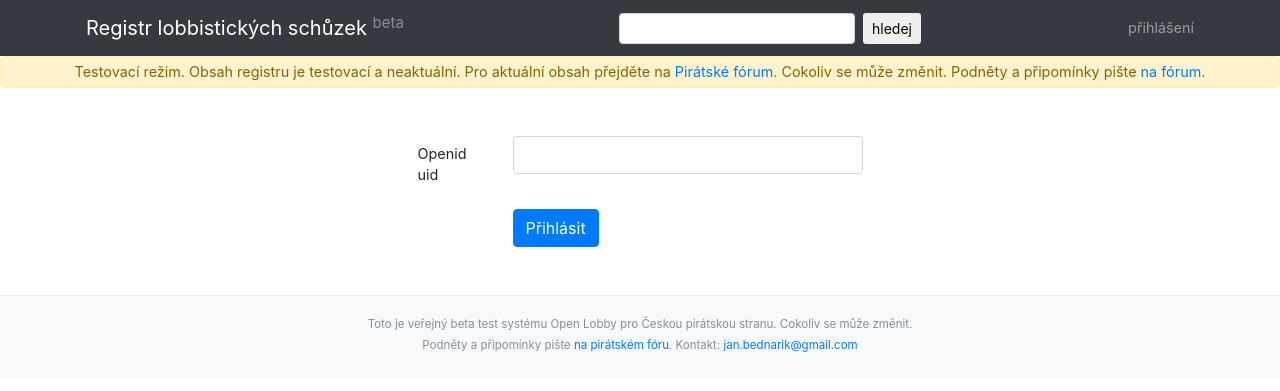
After one commit to openlobby/openlobby-app, a Django app: template olapp/core/templates/core/login.html in a window 1280 px wide. The commit adds this page. Shown: the top 391 px of the page. Run offline with Django 3.2, Linux system fonts and the light colour scheme; the template is opened without the code that fills it, so the values that code supplies are empty, except form fields; tables that the repository leaves empty hold one stand-in row (values such as "Sample post"); form fields are guessed from the names that the template uses; some libraries are stand-ins or nearby versions.

Commit message:
Login page.

```diff
--- a/olapp/core/forms.py
+++ b/olapp/core/forms.py
@@ -10,3 +10,7 @@
         value = self.cleaned_data['q']
         value = strip_tags(value)
         return ' '.join(re.findall(r'(\b\w+)', value))
+
+
+class LoginForm(forms.Form):
+    openid_uid = forms.CharField(label='OpenID', required=True)
--- /dev/null
+++ b/olapp/core/templates/core/login.html
@@ -0,0 +1,28 @@
+{% extends "core/skeleton.html" %}
+
+{% block content %}
+
+<div class="my-5">
+  <form class="form" action="{% url 'login' %}" method="post">
+    {% csrf_token %}
+    <div class="form-group row justify-content-md-center">
+      <label for="{{ form.openid_uid.id_for_label }}" class="col-1 col-form-label">{{ form.openid_uid.label }}</label>
+      <div class="col-4">
+        <input type="text" class="form-control{% if form.openid_uid.errors %} is-invalid{% endif %}" name="{{ form.openid_uid.name }}" id="{{ form.openid_uid.id_for_label }}">
+        {% if form.openid_uid.errors %}
+          <div class="invalid-feedback">
+            {{ form.openid_uid.errors }}
+          </div>
+        {% endif %}
+      </div>
+    </div>
+    <div class="form-group row justify-content-md-center">
+      <div class="col-1"></div>
+      <div class="col-4">
+        <button type="submit" class="btn btn-primary">Přihlásit</button>
+      </div>
+    </div>
+  </form>
+</div>
+
+{% endblock %}
--- a/olapp/core/templates/core/skeleton.html
+++ b/olapp/core/templates/core/skeleton.html
@@ -23,8 +23,7 @@
 
         <ul class="navbar-nav">
           <li class="nav-item">
-            {#<a class="nav-link" href="#">přihlášení</a>#}
-            <span class="text-secondary">přihlášení</span>
+            <a class="nav-link" href="{% url 'login' %}">přihlášení</a>
           </li>
         </ul>
 
--- a/olapp/urls.py
+++ b/olapp/urls.py
@@ -1,8 +1,9 @@
 from django.conf.urls import url
-from olapp.core.views import IndexView, ReportView, UserView
+from olapp.core.views import IndexView, ReportView, UserView, LoginView
 
 urlpatterns = [
     url(r'^$', IndexView.as_view(), name='index'),
+    url(r'^login/$', LoginView.as_view(), name='login'),
     url(r'^report/(?P<id>[0-9A-Za-z-_]+)/$', ReportView.as_view(), name='report'),
     url(r'^user/(?P<id>[0-9A-Za-z-_]+)/$', UserView.as_view(), name='user'),
     url(r'^user/(?P<id>[0-9A-Za-z-_]+)/(?P<page>[0-9]+)/$', UserView.as_view(), name='user-page'),
```
Also changed, not shown: olapp/core/mutations.py (added, +13 -0 lines), olapp/core/views.py (+29 -15 lines).
